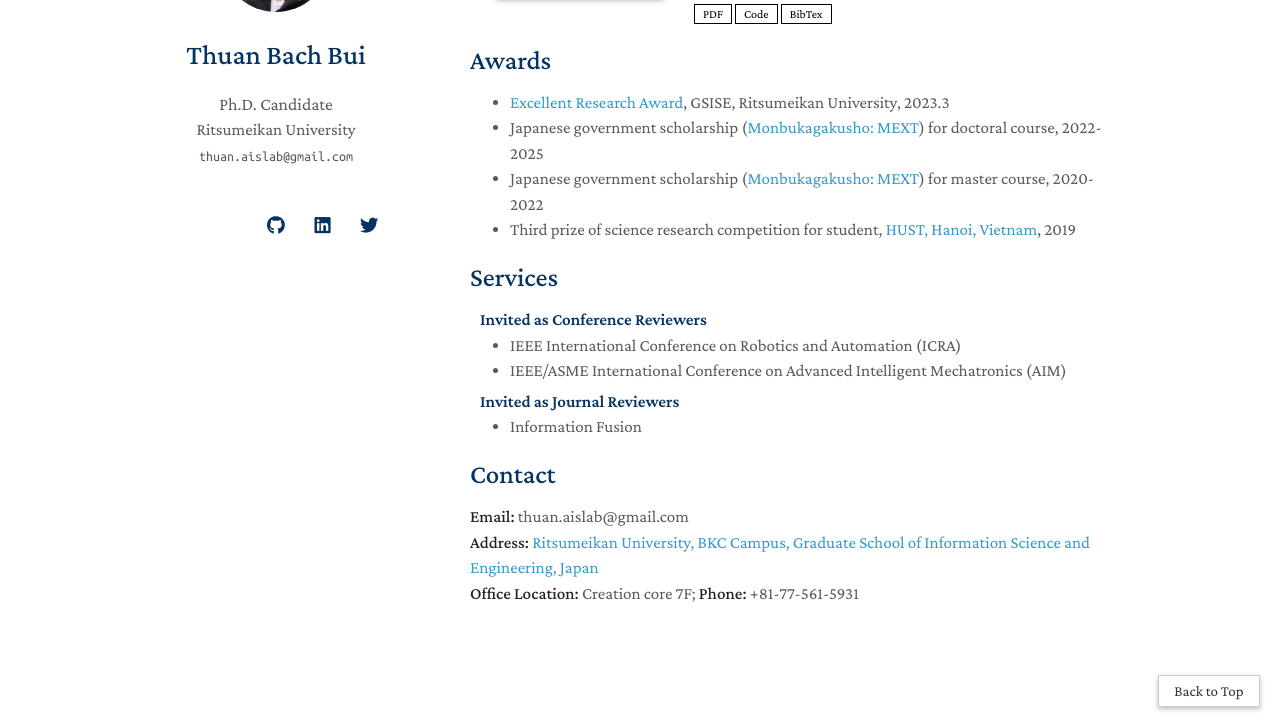
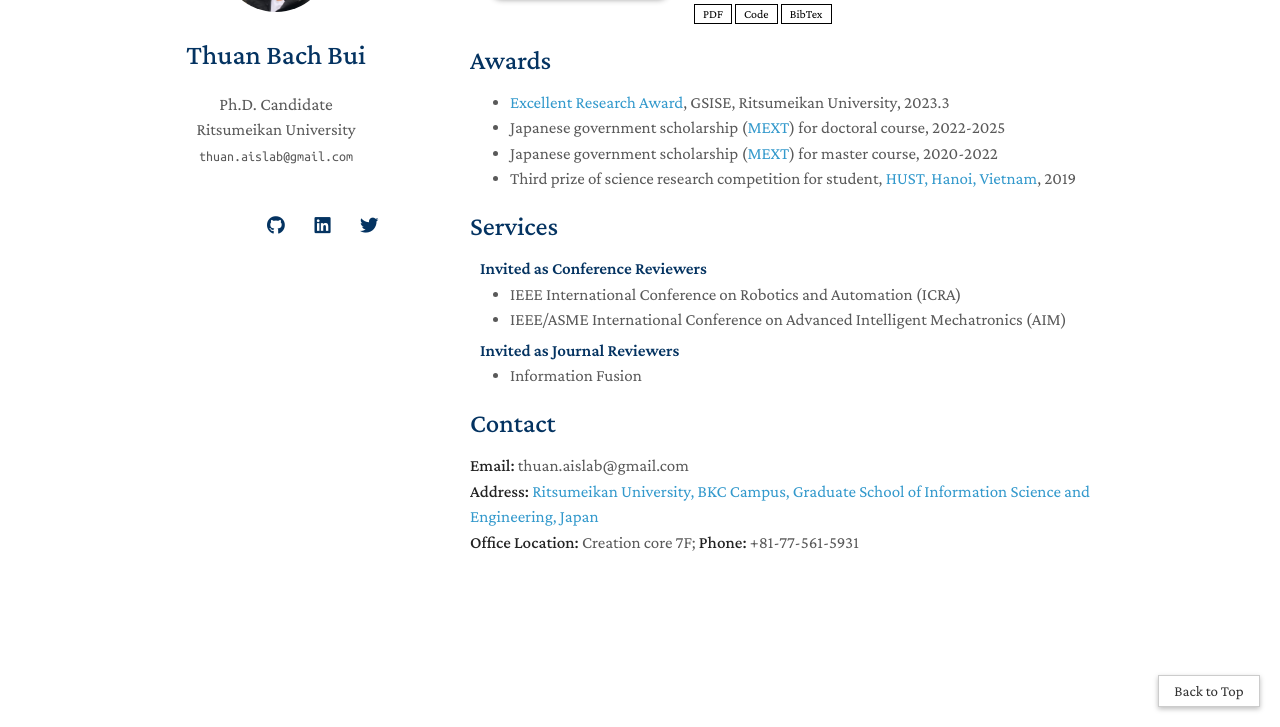
Before and after one commit to thuanbb/thuanbb.github.io, a Jekyll site: the page built from index.md, in a window 1280 px wide and 900 px high, scrolled down 836 px, cut to the strip 173-900 px from the top of the window. Built offline with Jekyll 4.4.1, drawn with Linux system fonts in a browser that asks for light colours; nearby versions of some CDN libraries; a style sheet for code colours, icons or effects is not loaded; our own code applies the rules of GitHub Pages for plain Markdown files.

Commit message:
Update index.md

```diff
--- a/index.md
+++ b/index.md
@@ -96,8 +96,8 @@ class="teaser img-fluid z-depth-1">
 
 ## Awards
 - [Excellent Research Award](https://www.ritsumei.ac.jp/gsise/news/detail/?id=37), GSISE, Ritsumeikan University, 2023.3
-- Japanese government scholarship ([Monbukagakusho: MEXT](https://www.mext.go.jp/en/index.htm)) for doctoral course, 2022-2025
-- Japanese government scholarship ([Monbukagakusho: MEXT](https://www.mext.go.jp/en/index.htm)) for master course, 2020-2022
+- Japanese government scholarship ([MEXT](https://www.mext.go.jp/en/index.htm)) for doctoral course, 2022-2025
+- Japanese government scholarship ([MEXT](https://www.mext.go.jp/en/index.htm)) for master course, 2020-2022
 - Third prize of science research competition for student, [HUST, Hanoi, Vietnam](https://en.hust.edu.vn), 2019
 
 ## Services
```
